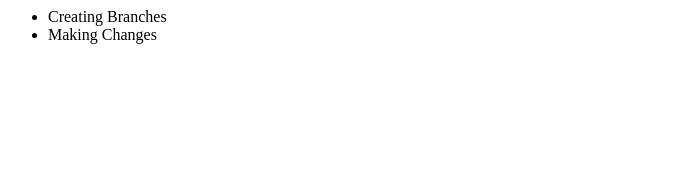
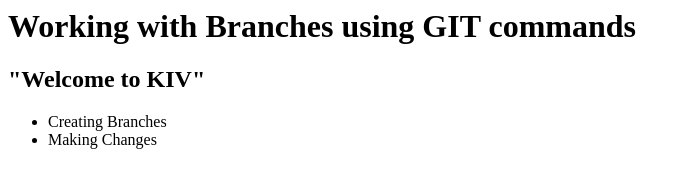
Before and after one commit to YathuPiraba/testrepo, a plain HTML site: page index.html in a window 1280 px wide. Shown: the whole page, without its empty margins (0-688 px from the left). Drawn offline with Linux system fonts and the light colour scheme.

Commit message:
Added Header

```diff
--- a/index.html
+++ b/index.html
@@ -1,6 +1,7 @@
 <html>
 <body>
-
+<h1> Working with Branches using GIT commands</h1>
+<h2> "Welcome to KIV"</h2>
 <ul>
 <li> Creating Branches </li>
 <li> Making Changes </li>
```
